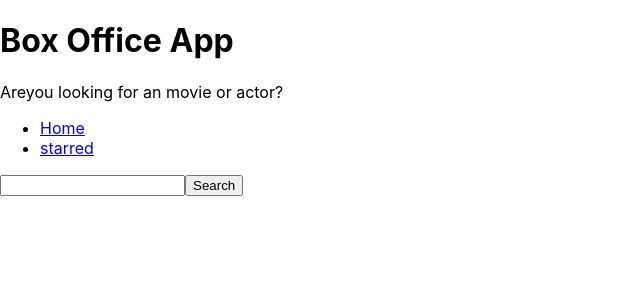
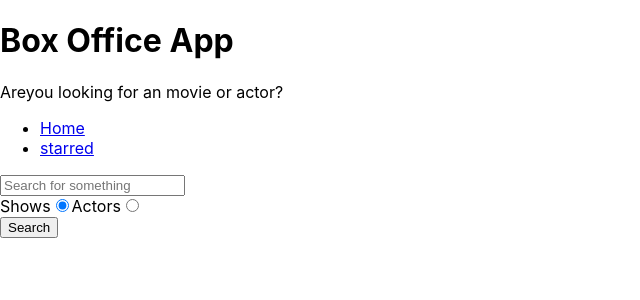
Before and after one commit to GauthamRVanjre/Box-office, a React (Create React App) app: page / in a window 1280 px wide. Shown: the top 300 px of the page, without its empty margins (0-640 px from the left). Built offline with nearby package versions, Linux system fonts and the light colour scheme.

Commit message:
added actors search radiobutton

```diff
--- a/src/Pages/Home.js
+++ b/src/Pages/Home.js
@@ -5,6 +5,9 @@ const Home = () => {
 
   const [inputText,setInputText] = useState('');
   const [results,setResults] = useState(null);
+  const [searchOption,setSearchOption]  = useState('shows');
+
+  const isSearchShows = searchOption === 'shows'
 
   const onInputChange = e => {
 
@@ -13,7 +16,7 @@ const Home = () => {
 
   const onSearch = () =>{
     //https://api.tvmaze.com/search/shows?q=girls
-    fetch(`https://api.tvmaze.com/search/shows?q=${inputText}`)
+    fetch(`https://api.tvmaze.com/search/${searchOption}?q=${inputText}`)
     .then(r => r.json())
     .then(response =>
       setResults(response)
@@ -27,23 +30,46 @@ const Home = () => {
   }
 
   const renderResults = () => {
+
+    console.log(results)
     if(results && results.length === 0){
       return <div>No results found</div>
     }
     if(results && results.length > 0){
-      return <div>{
-          results.map((result) => (
-            <div key={result.show.id}>{result.show.name}</div>
-          ))
-        }</div>
+      return results[0].show ? results.map((result) => (
+        <div key={result.show.id}>{result.show.name}</div>
+      )) : results.map((result) => (
+        <div key={result.person.id}>{result.person.name}</div>
+      ));
     }
 
     return null;
   }
 
+  const onRadioChange = (e) => {
+    setSearchOption(e.target.value)
+    console.log(e.target.value)
+  }
+
   return (
     <MainPageLayout>
-      <input type="text" onChange={onInputChange} onKeyDown={onKeyDown} value={inputText}/>
+      <input placeholder='Search for something' type="text" onChange={onInputChange} onKeyDown={onKeyDown} value={inputText}/>
+
+      <div>
+
+        <label htmlFor='show-search'>
+          Shows
+          <input id='show-search' type="radio" value="shows" onChange ={onRadioChange} checked={isSearchShows}></input>
+        </label>
+
+        <label htmlFor='actors-search'>
+          Actors
+          <input id='actors-search' type="radio" value="people" onChange ={onRadioChange} checked={!isSearchShows}></input>
+        </label>
+
+      </div>
+
+
       <button type="button" onClick={onSearch}>Search</button>
       {renderResults()}
     </MainPageLayout>
```
